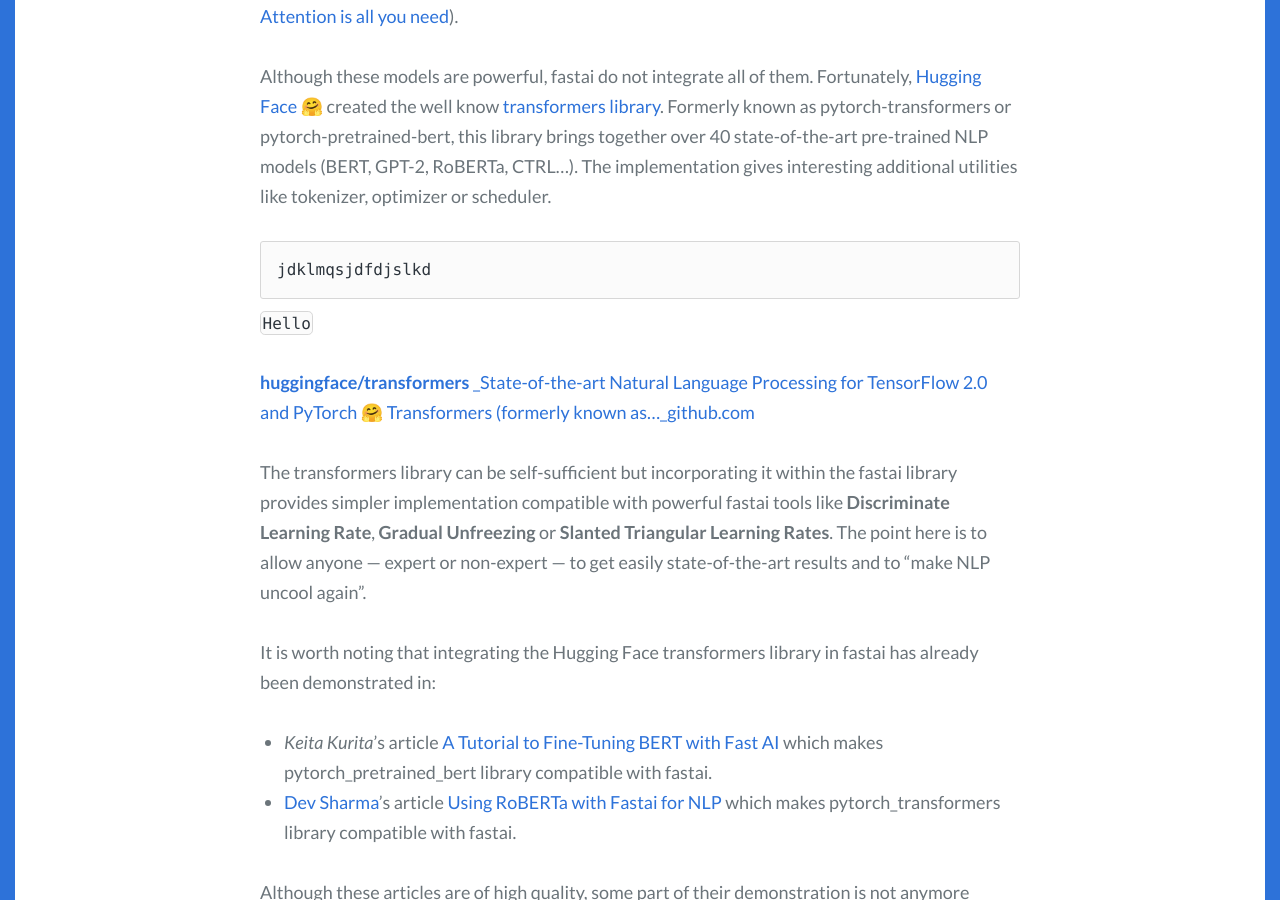
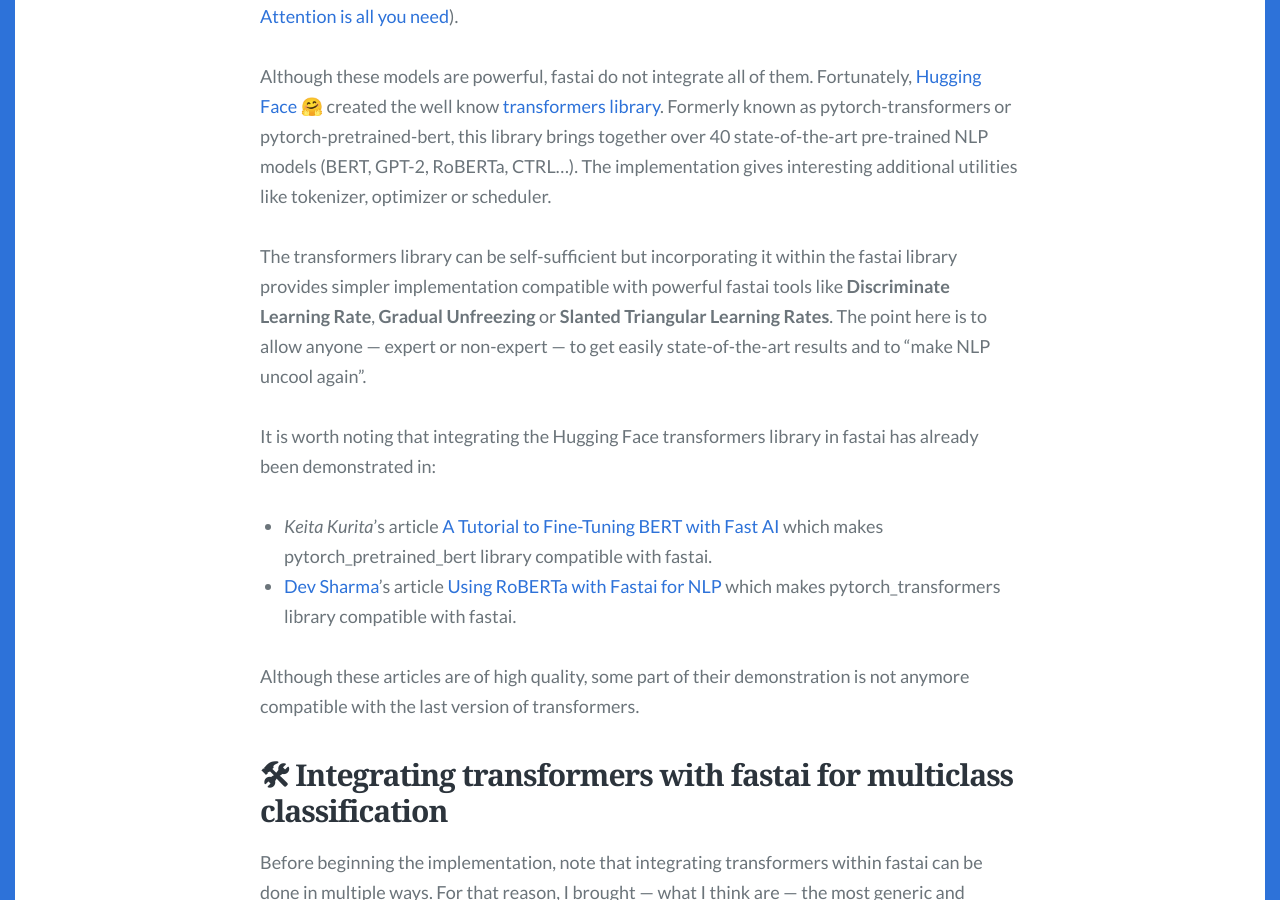
Before and after one commit to maximilienroberti/Scriptor-blog, a Jekyll site: the page built from _posts/2019-12-08-fastai-with-🤗transformers-bert-roberta-xlnet-xlm-distilbert.md, in a window 1280 px wide and 900 px high, scrolled down 2256 px. Built offline with Jekyll 4.4.1, drawn with Linux system fonts in a browser that asks for light colours; comment, search, counter and statistics services are not loaded.

Commit message:
Update Posts “2019-12-08-fastai-with-🤗transformers-bert-roberta-xlnet-xlm-distilbert”

````diff
--- a/_posts/2019-12-08-fastai-with-🤗transformers-bert-roberta-xlnet-xlm-distilbert.md
+++ b/_posts/2019-12-08-fastai-with-🤗transformers-bert-roberta-xlnet-xlm-distilbert.md
@@ -25,15 +25,6 @@ The first time I heard about ULMFiT was during a [fast.ai course](https://course
 Since the introduction of ULMFiT, **Transfer Learning** became very popular in NLP and yet Google (BERT, Transformer-XL, XLNet), Facebook (RoBERTa, XLM) and even OpenAI (GPT, GPT-2) begin to pre-train their own model on very large corpora. This time, instead of using the AWD-LSTM neural network, they all used a more powerful architecture based on the Transformer (cf. [Attention is all you need](https://arxiv.org/abs/1706.03762)).
 
 Although these models are powerful, fastai do not integrate all of them. Fortunately, [Hugging Face](https://huggingface.co/) 🤗 created the well know [transformers library](https://github.com/huggingface/transformers). Formerly known as pytorch-transformers or pytorch-pretrained-bert, this library brings together over 40 state-of-the-art pre-trained NLP models (BERT, GPT-2, RoBERTa, CTRL…). The implementation gives interesting additional utilities like tokenizer, optimizer or scheduler.
-
-```
-jdklmqsjdfdjslkd
-```
-
-`Hello`
-
-[**huggingface/transformers**
-_State-of-the-art Natural Language Processing for TensorFlow 2.0 and PyTorch 🤗 Transformers (formerly known as…_github.com](https://github.com/huggingface/transformers)
 
 The transformers library can be self-sufficient but incorporating it within the fastai library provides simpler implementation compatible with powerful fastai tools like **Discriminate Learning Rate**, **Gradual Unfreezing** or **Slanted Triangular Learning Rates**. The point here is to allow anyone — expert or non-expert — to get easily state-of-the-art results and to “make NLP uncool again”.
 
````
